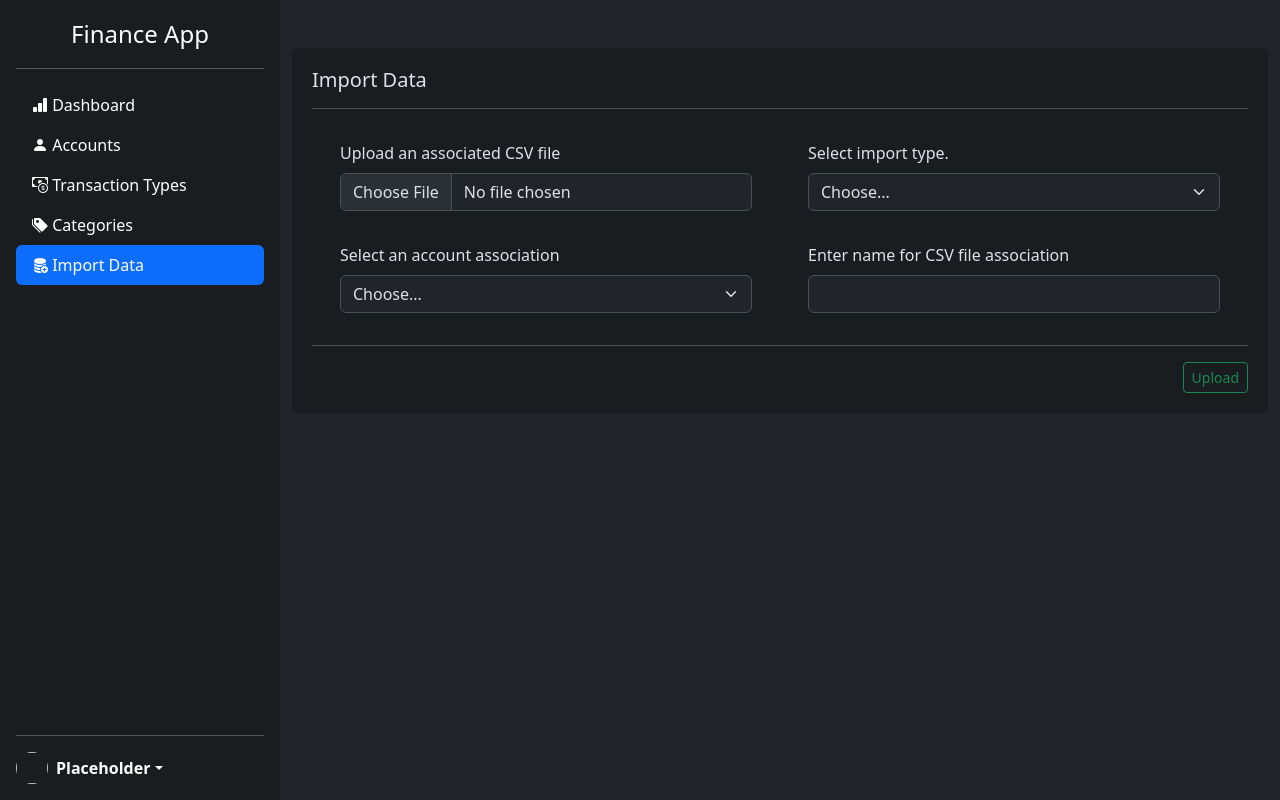
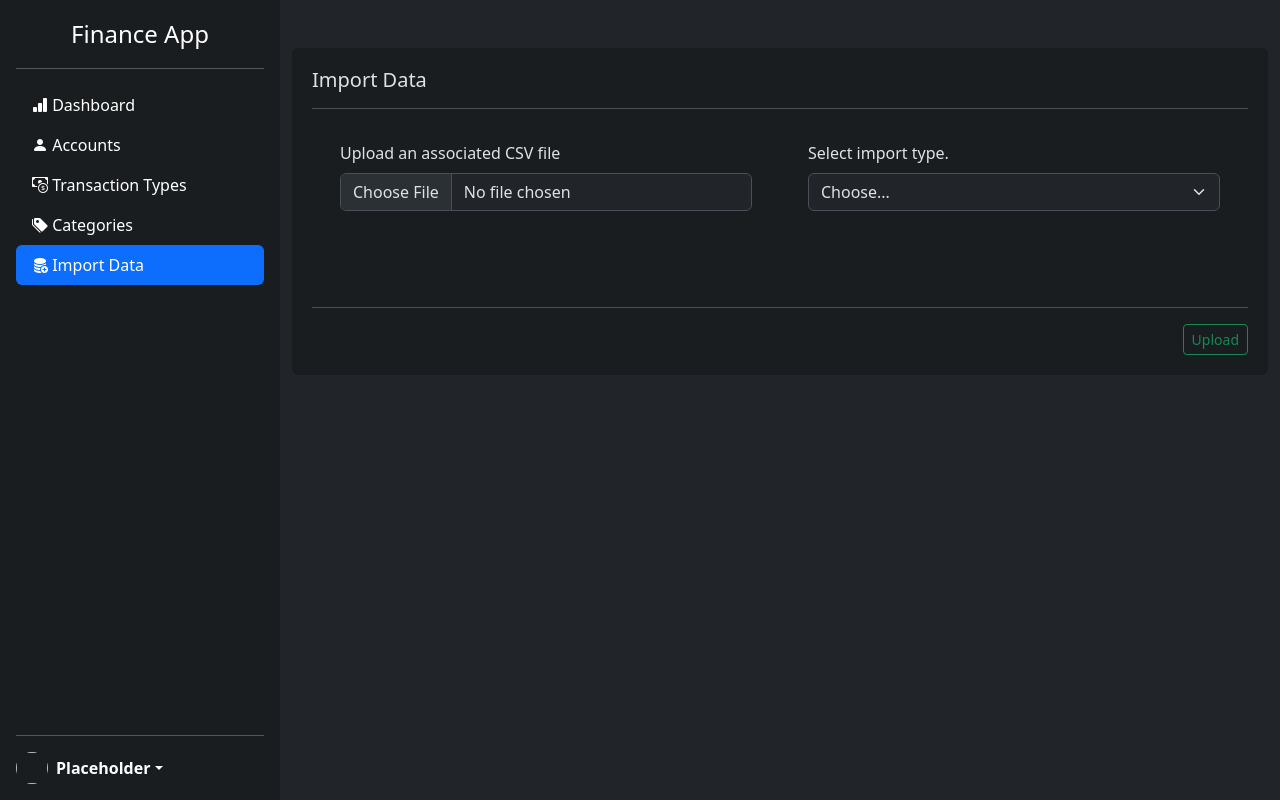
Before and after one commit to Forsak3n8/Finance-Web-App, a Flask app: page /import_data in a window 1280 px wide. Run offline with Flask 3, Linux system fonts and the light colour scheme; tables that the repository leaves empty or names only in its code hold one stand-in row (values such as "Sample post").

Commit message:
more minor work done to import data page.

```diff
--- a/web_app/website/templates/import_data.html
+++ b/web_app/website/templates/import_data.html
@@ -56,8 +56,8 @@
                     </div>
                     <div class="col">
                         <div class="p-3">
-                            <label for="account_association" class="form-label">Select import type.</label>
-                            <select class="form-select" id="account_association" name="account_type" required>
+                            <label for="import_type" class="form-label">Select import type.</label>
+                            <select class="form-select" id="import_type" name="import_type" required>
                                 <option selected disabled value="">Choose...</option>
                                 <option value="new_import">New Import Type</option>
                                 <option value="existing_import">Existing Import Type</option>
@@ -69,10 +69,10 @@
                     </div>
                     <div class="col">
                         <div class="p-3">
-                            <label for="account_association" class="form-label">Select an account association</label>
-                            <select class="form-select" id="account_association" name="account_type" required>
+                            <label id="account_association_label" for="account_association" class="form-label" style="display:none">Select an account association</label>
+                            <select class="form-select" id="account_association" name="account_association" style="display:none" required>
                                 <option selected disabled value="">Choose...</option>
-                                {% for row in results %}
+                                {% for row in account_results %}
                                 <option value="{{ row.account_description }}">{{ row.account_description }}</option>
                                 {% endfor %}
                             </select>
@@ -83,10 +83,24 @@
                     </div>
                     <div class="col">
                         <div class="p-3">
-                            <label for="csv_association" class="form-label">Enter name for CSV file association</label>
-                            <input type="text" class="form-control" id="csv_association" placeholder="" name="csv_association" required>
+                            <label id="csv_association_label" for="csv_association" class="form-label" style="display:none">Enter name for CSV file association</label>
+                            <input type="text" class="form-control" id="csv_association" placeholder="" name="csv_association" style="display:none" required>
                             <div class="invalid-feedback">
                                 Please enter a name for CSV file association.
+                            </div>
+                        </div>
+                    </div>
+                    <div class="col">
+                        <div class="p-3">
+                            <label id="csv_association_select_label" for="csv_association_select" class="form-label" style="display:none">Select an previous csv association</label>
+                            <select class="form-select" id="csv_association_select" name="csv_association_select" style="display:none" required>
+                                <option selected disabled value="">Choose...</option>
+                                {% for row in association_results %}
+                                <option value="{{ row.association_description }}">{{ row.association_description }}</option>
+                                {% endfor %}
+                            </select>
+                            <div class="invalid-feedback">
+                                Please select an previous csv association.
                             </div>
                         </div>
                     </div>
@@ -120,4 +134,34 @@
 })()
 </script>
 
+<script>
+    var import_check = document.getElementById("import_type");
+    import_check.onchange=import_change;
+    function import_change()
+    {
+    var import_check = document.getElementById("import_type");
+    var selected_value = import_check.options[import_check.selectedIndex].value;
+
+
+    if (selected_value == "new_import")
+    {
+        document.getElementById("account_association_label").style.display = "block";
+        document.getElementById("account_association").style.display = "block";
+        document.getElementById("csv_association_label").style.display = "block";
+        document.getElementById("csv_association").style.display = "block";
+        document.getElementById("csv_association_select_label").style.display = "none";
+        document.getElementById("csv_association_select").style.display = "none";
+    }
+    else
+    {
+        document.getElementById("account_association_label").style.display = "none";
+        document.getElementById("account_association").style.display = "none";
+        document.getElementById("csv_association_label").style.display = "none";
+        document.getElementById("csv_association").style.display = "none";
+        document.getElementById("csv_association_select_label").style.display = "block";
+        document.getElementById("csv_association_select").style.display = "block";
+    }
+}
+</script>
+
 {% endblock %}
--- a/web_app/website/views.py
+++ b/web_app/website/views.py
@@ -147,9 +147,11 @@ def categories_add():
 @views.route('/import_data', methods=['GET'])
 def import_data():
     if request.method == 'GET':
-        sql = 'SELECT * FROM `accounts`'
-        results = db.database_query(sql)
-    return render_template("import_data.html", results=results)
+        sql1 = 'SELECT * FROM `accounts`'
+        account_results = db.database_query(sql1)
+        sql2 = 'SELECT * FROM `csv_association`'
+        association_results = db.database_query(sql2)
+    return render_template("import_data.html", account_results=account_results, association_results=association_results)
 
 @views.route('/import_data_staging', methods=['GET', 'POST'])
 def import_data_staging():
```
